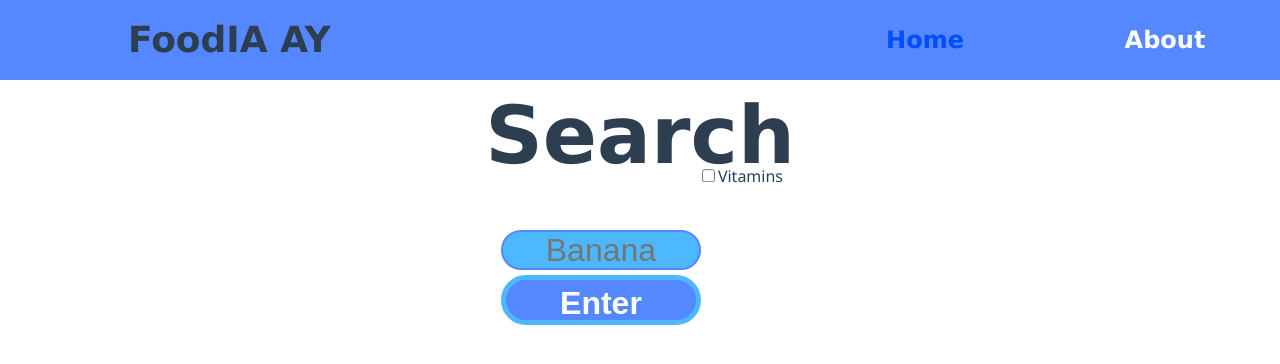
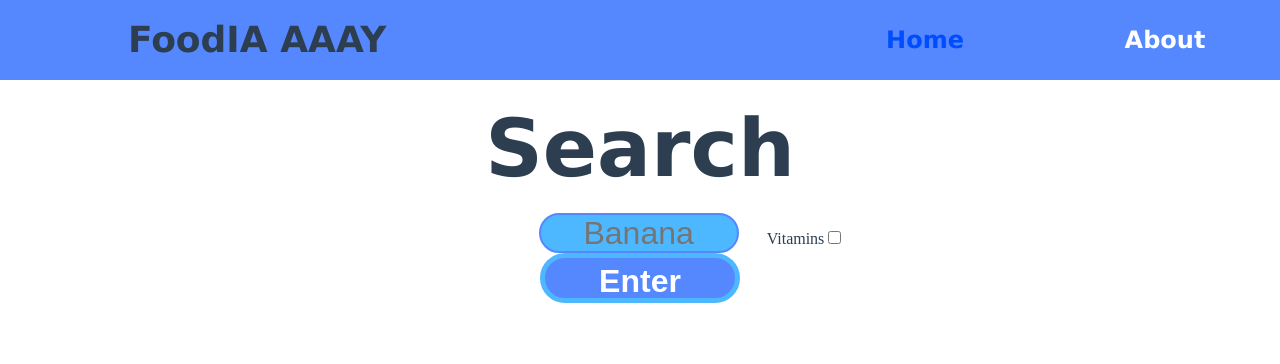
Before and after one commit to BeLikeYEJOR/First-Vue, a Vue app: page / in a window 1280 px wide. Shown: the top 364 px of the page. Built offline with nearby package versions, Linux system fonts and the light colour scheme.

Commit message:
add card and fix layout

```diff
--- a/src/App.vue
+++ b/src/App.vue
@@ -1,9 +1,9 @@
 <script setup>
+import { gsap } from "gsap";
+import { onMounted } from "vue";
+import { RouterLink, RouterView } from "vue-router";
 import MenuSvg from "../src/components/icons/Menu.vue";
 let isSideBarOpen = false;
-import { onMounted } from "vue";
-import { RouterLink, RouterView } from "vue-router";
-import { gsap } from "gsap";
 
 onMounted(() => {
   const menuSvg = document.getElementById("MenuSvg");
@@ -30,6 +30,7 @@ onMounted(() => {
 </script>
 
 <template>
+  <div class="container">
     <MenuSvg id="MenuSvg"></MenuSvg>
     <div id="sideBar">
       <div id="SideBarLinks">
@@ -39,20 +40,37 @@ onMounted(() => {
     </div>
     <header>
       <nav>
-      <h1>FoodIA AY</h1>
+        <h1>FoodIA AAAY</h1>
         <div id="Links">
           <RouterLink to="/">Home</RouterLink>
           <RouterLink to="/about">About</RouterLink>
         </div>
       </nav>
     </header>
-
     <main>
       <RouterView />
     </main>
+  </div>
+
 </template>
 
 <style scoped>
+.container {
+  display: flex;
+  flex-direction: column;
+  min-height: 100vh;
+}
+header {
+  position: fixed;
+  top: 0;
+  left: 0;
+  width: 100%;
+  height: 85px;
+}
+main {
+  margin-top: 85px;
+  flex-grow: 1;
+}
 .router-link-active {
   color: #004cff;
   font-weight: bolder;
--- a/src/routes/HomeRoute.route.vue
+++ b/src/routes/HomeRoute.route.vue
@@ -1,6 +1,6 @@
 <script async setup>
+import axios from "axios";
 import { onMounted } from "vue";
-import axios from "axios";
 onMounted(() => {
   const enterBtn = document.querySelector("#Enter");
   const TxtBox = document.querySelector("#txt");
@@ -26,30 +26,38 @@ onMounted(() => {
 </script>
 
 <template>
-  <h1>Search</h1>
-  <div id="checkboxD">
-    <input type="checkbox" name="" id="checkbox" />
-    <label for="checkbox">Vitamins</label>
+  <div class="layout">
+    <h1>Search</h1>
+    <div id="checkboxD">
+      <input id="txt" type="text" placeholder="Banana" />
+      <label for="checkbox" class="search-option">Vitamins
+        <input type="checkbox" name="" id="checkbox" />
+      </label>
+    </div>
+    <button id="Enter">Enter</button>
   </div>
-  <input id="txt" type="text" placeholder="Banana" />
-  <button id="Enter">Enter</button>
 </template>
 
 <style scoped>
+.layout {
+  display: flex;
+  flex-direction: column;
+  align-items: center;
+}
+.search-option {
+  position: relative;
+  margin-left: -72px;
+  left: 100px;
+}
 h1 {
   font-family: Verdana, Geneva, Tahoma, sans-serif;
-  position: absolute;
   top: 17%;
   left: 50%;
-  transform: translate(-50%, -50%);
   font-size: 5em;
 }
 input[type="text"],
 #Enter {
   text-align: center;
-  position: absolute;
-  top: 250px;
-  transform: translate(-50%, -50%);
   outline: none;
   background-color: #4db8ff;
   border: 2px solid #5588ff;
@@ -62,7 +70,6 @@ input[type="text"],
 #Enter {
   background-color: #5588ff !important;
   border: 5px solid #4db8ff !important;
-  top: 300px;
   cursor: pointer;
   font-weight: bolder;
   height: 50px;
@@ -73,7 +80,7 @@ input[type="text"],
   background-color: #4db8ff !important;
   border: 5px solid #5588ff !important;
 }
-#checkboxD {
+/* #checkboxD {
   position: relative;
   bottom: 210px;
   left: 140px;
@@ -83,5 +90,5 @@ input[type="text"],
   position: relative;
   left: 3px;
   font-family: "Segoe UI", Tahoma, Geneva, Verdana, sans-serif;
-}
+} */
 </style>
```
Also changed, not shown: src/components/Card.vue (added, +16 -0 lines). Lines whose indentation alone changed are shown as unchanged.
